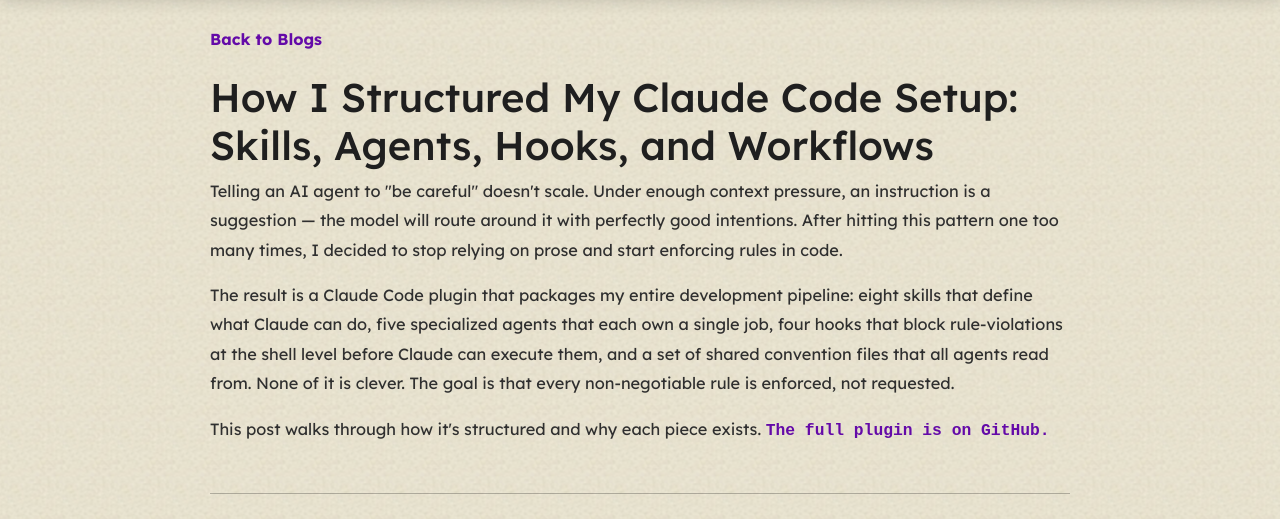
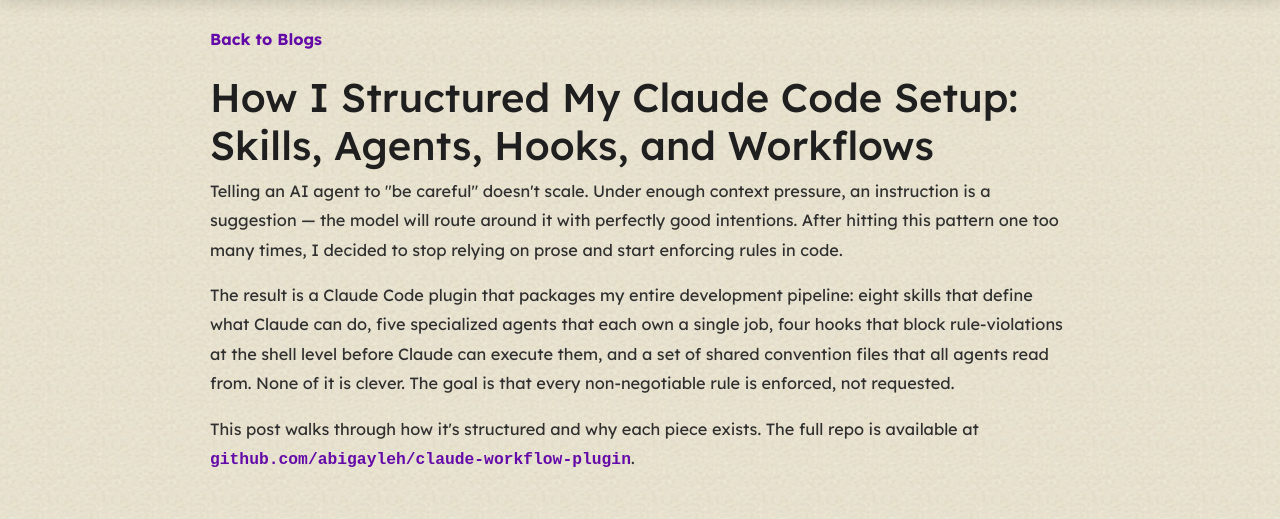
Before and after one commit to abigayleh/Portfolio, a website: page blogs/claudeWorkflow.html in a window 1280 px wide. Shown: the part 107-626 px from the top of the page. Drawn offline with nearby package versions, Linux system fonts and the light colour scheme.

Commit message:
fix: show full repo URL in claude workflow blog intro

```diff
--- a/blogs/claudeWorkflow.html
+++ b/blogs/claudeWorkflow.html
@@ -295,8 +295,8 @@ The result is a Claude Code plugin that packages my entire development pipeline:
 </p>
 
 <p>
-This post walks through how it's structured and why each piece exists.
-<a class="file-link" href="https://github.com/abigayleh/claude-workflow-plugin" target="_blank" rel="noopener noreferrer">The full plugin is on GitHub.</a>
+This post walks through how it's structured and why each piece exists. The full repo is available at
+<a class="file-link" href="https://github.com/abigayleh/claude-workflow-plugin" target="_blank" rel="noopener noreferrer">github.com/abigayleh/claude-workflow-plugin</a>.
 </p>
 
 <hr>
```
